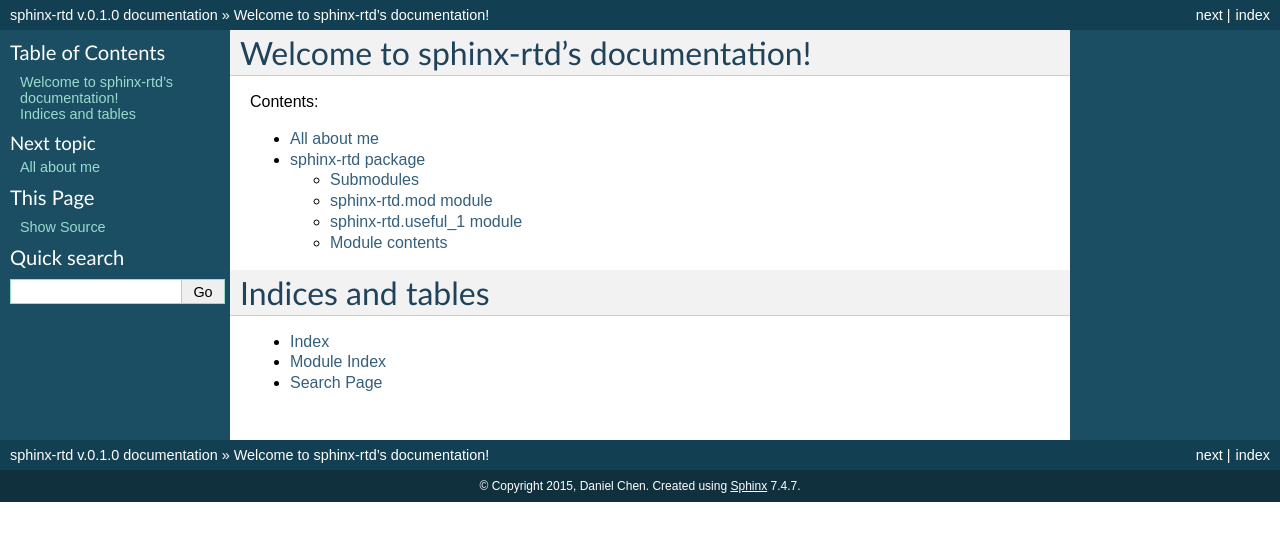
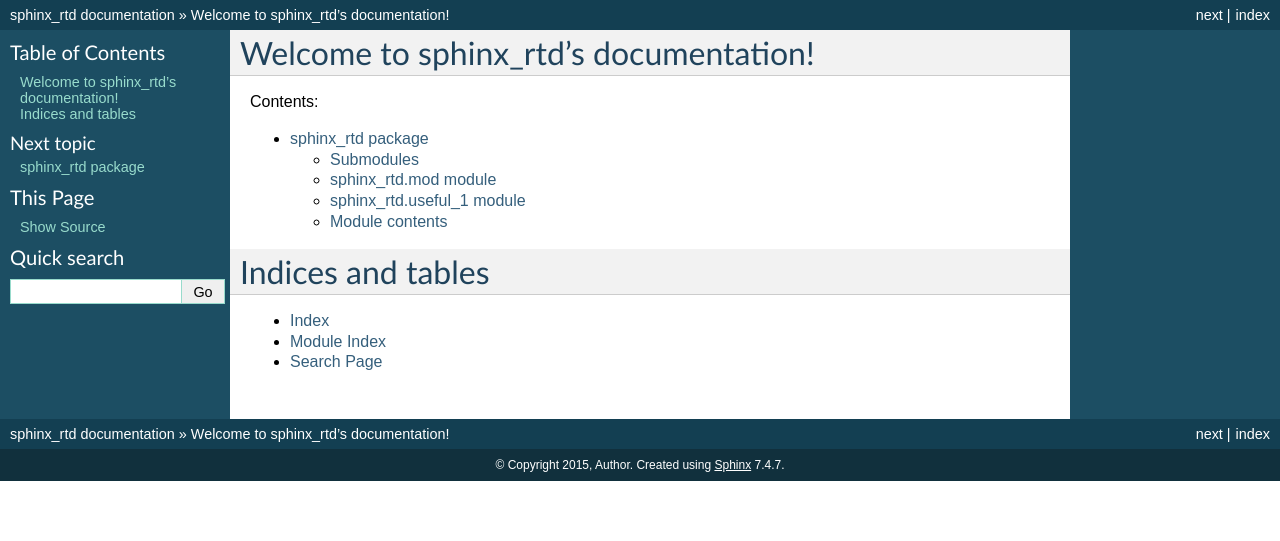
Before and after one commit to chendaniely/sphinx-rtd-test, a Sphinx documentation site: the page built from docs/index.rst, in a window 1280 px wide. Shown: the top 541 px of the page. Built offline with Sphinx 7.4.7, drawn with Linux system fonts in a browser that asks for light colours.

Commit message:
sphinx me!

```diff
--- a/docs/all-about-me.rst
+++ /dev/null
@@ -1,9 +0,0 @@
-############
-All about me
-############
-
-I'm Daniel Chen
-
-I've contributed to:
-
-*   Software Carpentry
--- a/docs/conf.py
+++ b/docs/conf.py
@@ -1,8 +1,8 @@
 #!/usr/bin/env python3
 # -*- coding: utf-8 -*-
 #
-# sphinx-rtd documentation build configuration file, created by
-# sphinx-quickstart on Wed Feb  4 16:56:10 2015.
+# sphinx_rtd documentation build configuration file, created by
+# sphinx-quickstart on Wed Feb  4 18:11:31 2015.
 #
 # This file is execfile()d with the current directory set to its
 # containing dir.
@@ -31,10 +31,6 @@
 # ones.
 extensions = [
     'sphinx.ext.autodoc',
-    'sphinx.ext.doctest',
-    'sphinx.ext.todo',
-    'sphinx.ext.coverage',
-    'sphinx.ext.mathjax',
     'sphinx.ext.viewcode',
 ]
 
@@ -51,17 +47,17 @@
 master_doc = 'index'
 
 # General information about the project.
-project = 'sphinx-rtd'
-copyright = '2015, Daniel Chen'
+project = 'sphinx_rtd'
+copyright = '2015, Author'
 
 # The version info for the project you're documenting, acts as replacement for
 # |version| and |release|, also used in various other places throughout the
 # built documents.
 #
 # The short X.Y version.
-version = 'v.0.1.0'
+version = ''
 # The full version, including alpha/beta/rc tags.
-release = 'v.0.1.0'
+release = ''
 
 # The language for content autogenerated by Sphinx. Refer to documentation
 # for a list of supported languages.
@@ -184,7 +180,7 @@
 #html_file_suffix = None
 
 # Output file base name for HTML help builder.
-htmlhelp_basename = 'sphinx-rtddoc'
+htmlhelp_basename = 'sphinx_rtddoc'
 
 
 # -- Options for LaTeX output ---------------------------------------------
@@ -204,8 +200,8 @@
 # (source start file, target name, title,
 #  author, documentclass [howto, manual, or own class]).
 latex_documents = [
-  ('index', 'sphinx-rtd.tex', 'sphinx-rtd Documentation',
-   'Daniel Chen', 'manual'),
+  ('index', 'sphinx_rtd.tex', 'sphinx\\_rtd Documentation',
+   'Author', 'manual'),
 ]
 
 # The name of an image file (relative to this directory) to place at the top of
@@ -234,8 +230,8 @@
 # One entry per manual page. List of tuples
 # (source start file, name, description, authors, manual section).
 man_pages = [
-    ('index', 'sphinx-rtd', 'sphinx-rtd Documentation',
-     ['Daniel Chen'], 1)
+    ('index', 'sphinx_rtd', 'sphinx_rtd Documentation',
+     ['Author'], 1)
 ]
 
 # If true, show URL addresses after external links.
@@ -248,8 +244,8 @@
 # (source start file, target name, title, author,
 #  dir menu entry, description, category)
 texinfo_documents = [
-  ('index', 'sphinx-rtd', 'sphinx-rtd Documentation',
-   'Daniel Chen', 'sphinx-rtd', 'One line description of project.',
+  ('index', 'sphinx_rtd', 'sphinx_rtd Documentation',
+   'Author', 'sphinx_rtd', 'One line description of project.',
    'Miscellaneous'),
 ]
 
@@ -264,3 +260,73 @@
 
 # If true, do not generate a @detailmenu in the "Top" node's menu.
 #texinfo_no_detailmenu = False
+
+
+# -- Options for Epub output ----------------------------------------------
+
+# Bibliographic Dublin Core info.
+epub_title = 'sphinx_rtd'
+epub_author = 'Author'
+epub_publisher = 'Author'
+epub_copyright = '2015, Author'
+
+# The basename for the epub file. It defaults to the project name.
+#epub_basename = 'sphinx_rtd'
+
+# The HTML theme for the epub output. Since the default themes are not optimized
+# for small screen space, using the same theme for HTML and epub output is
+# usually not wise. This defaults to 'epub', a theme designed to save visual
+# space.
+#epub_theme = 'epub'
+
+# The language of the text. It defaults to the language option
+# or en if the language is not set.
+#epub_language = ''
+
+# The scheme of the identifier. Typical schemes are ISBN or URL.
+#epub_scheme = ''
+
+# The unique identifier of the text. This can be a ISBN number
+# or the project homepage.
+#epub_identifier = ''
+
+# A unique identification for the text.
+#epub_uid = ''
+
+# A tuple containing the cover image and cover page html template filenames.
+#epub_cover = ()
+
+# A sequence of (type, uri, title) tuples for the guide element of content.opf.
+#epub_guide = ()
+
+# HTML files that should be inserted before the pages created by sphinx.
+# The format is a list of tuples containing the path and title.
+#epub_pre_files = []
+
+# HTML files shat should be inserted after the pages created by sphinx.
+# The format is a list of tuples containing the path and title.
+#epub_post_files = []
+
+# A list of files that should not be packed into the epub file.
+epub_exclude_files = ['search.html']
+
+# The depth of the table of contents in toc.ncx.
+#epub_tocdepth = 3
+
+# Allow duplicate toc entries.
+#epub_tocdup = True
+
+# Choose between 'default' and 'includehidden'.
+#epub_tocscope = 'default'
+
+# Fix unsupported image types using the PIL.
+#epub_fix_images = False
+
+# Scale large images.
+#epub_max_image_width = 0
+
+# How to display URL addresses: 'footnote', 'no', or 'inline'.
+#epub_show_urls = 'inline'
+
+# If false, no index is generated.
+#epub_use_index = True
--- a/docs/index.rst
+++ b/docs/index.rst
@@ -1,18 +1,17 @@
-.. sphinx-rtd documentation master file, created by
-   sphinx-quickstart on Wed Feb  4 16:56:10 2015.
+.. sphinx_rtd documentation master file, created by
+   sphinx-quickstart on Wed Feb  4 18:11:31 2015.
    You can adapt this file completely to your liking, but it should at least
    contain the root `toctree` directive.
 
-Welcome to sphinx-rtd's documentation!
+Welcome to sphinx_rtd's documentation!
 ======================================
 
 Contents:
 
 .. toctree::
-   :maxdepth: 2
+   :maxdepth: 4
 
-   all-about-me
-   sphinx-rtd
+   sphinx_rtd
 
 
 Indices and tables
```
Also changed, not shown: docs/sphinx_rtd.rst (renamed from docs/sphinx-rtd.rst, +6 -6 lines), 2 other files.
